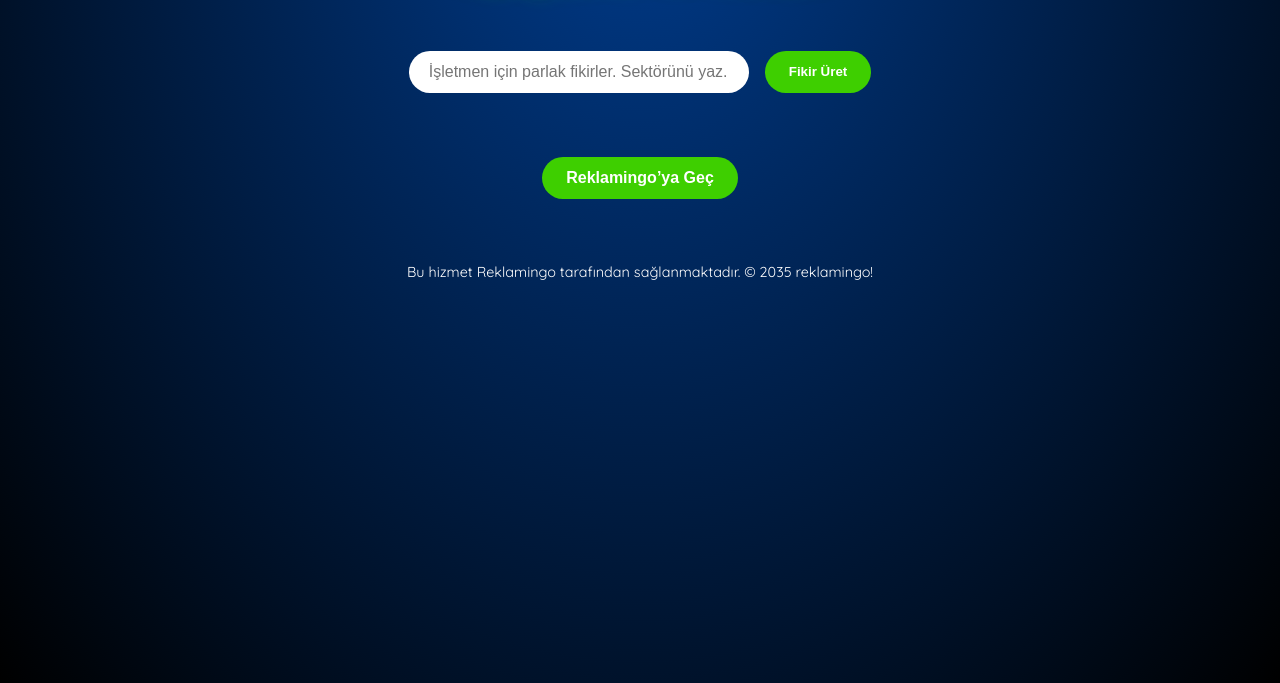
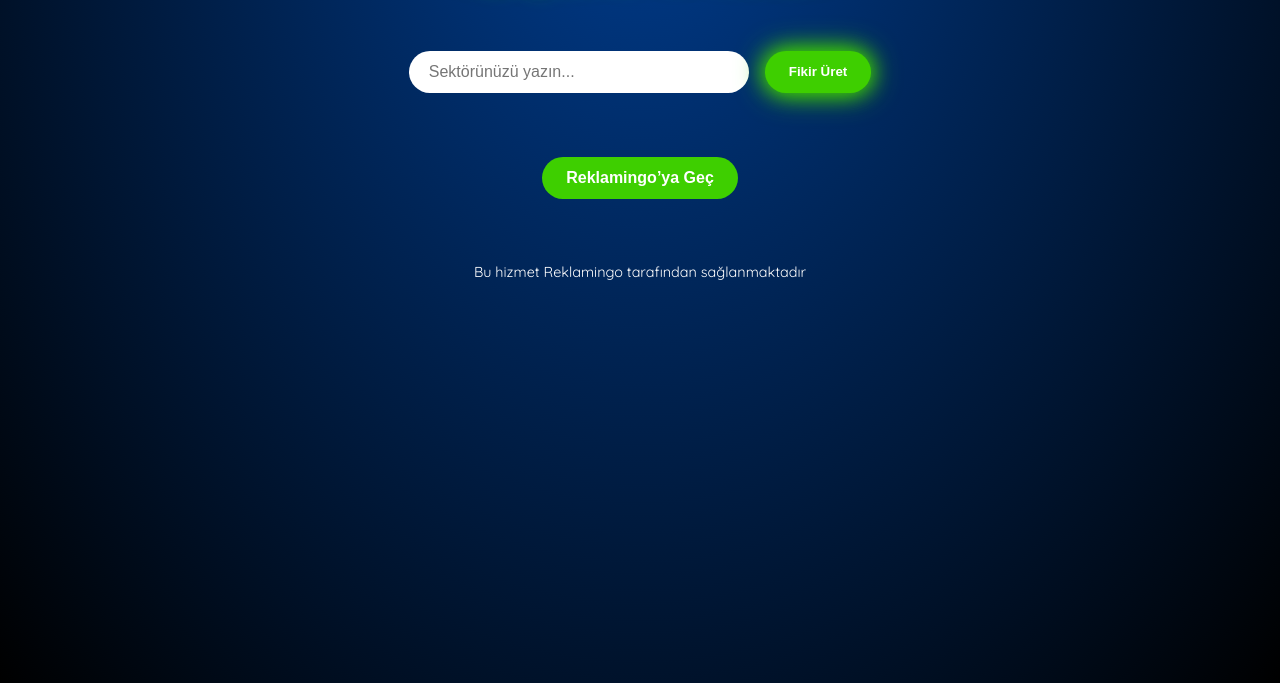
Before and after one commit to reklamingo/reklamingo-ai-assistant, a website: page public/index.html in a window 1280 px wide. Shown: the part 181-864 px from the top of the page. Drawn offline with Linux system fonts and the light colour scheme.

Commit message:
Add files via upload

```diff
--- a/public/index.html
+++ b/public/index.html
@@ -6,6 +6,22 @@
   <title>Yapay Zeka Fikir Asistanı</title>
   <link href="https://fonts.googleapis.com/css2?family=Quicksand&display=swap" rel="stylesheet" />
   <style>
+.glow-effect {
+  animation: pulse-glow 2s infinite;
+  box-shadow: 0 0 10px #3ecf00, 0 0 20px #3ecf00;
+}
+@keyframes pulse-glow {
+  0% {
+    box-shadow: 0 0 10px #3ecf00;
+  }
+  50% {
+    box-shadow: 0 0 20px #3ecf00, 0 0 30px #3ecf00;
+  }
+  100% {
+    box-shadow: 0 0 10px #3ecf00;
+  }
+}
+
     body {
       background: radial-gradient(ellipse at top, #003e92 0%, #000000 100%);
       color: #ffffff;
@@ -106,8 +122,8 @@
       <h1>Yapay Zeka Fikir Asistanı</h1>
     </header>
     <form id="form">
-      <input type="text" id="sector" placeholder="İşletmen için parlak fikirler. Sektörünü yaz." required />
-      <button type="submit">Fikir Üret</button>
+      <input type="text" id="sector" placeholder="Sektörünüzü yazın..." required />
+      <button type="submit" id="generateButton" class="glow-effect">Fikir Üret</button>
     </form>
     <div class="grid" id="results"></div>
   </div>
@@ -148,6 +164,7 @@
     }
 
     document.getElementById('form').addEventListener('submit', async (e) => {
+  document.getElementById("generateButton").classList.remove("glow-effect");
       e.preventDefault();
       const sector = document.getElementById('sector').value;
       const resDiv = document.getElementById('results');
@@ -203,7 +220,7 @@
 </div>
 
 <footer style="text-align: center; color: #ffffff; margin-top: 4rem; font-size: 0.9rem;">
-  Bu hizmet Reklamingo tarafından sağlanmaktadır. © 2035 reklamingo!
+  Bu hizmet Reklamingo tarafından sağlanmaktadır
 </footer>
 
 </body>
```
